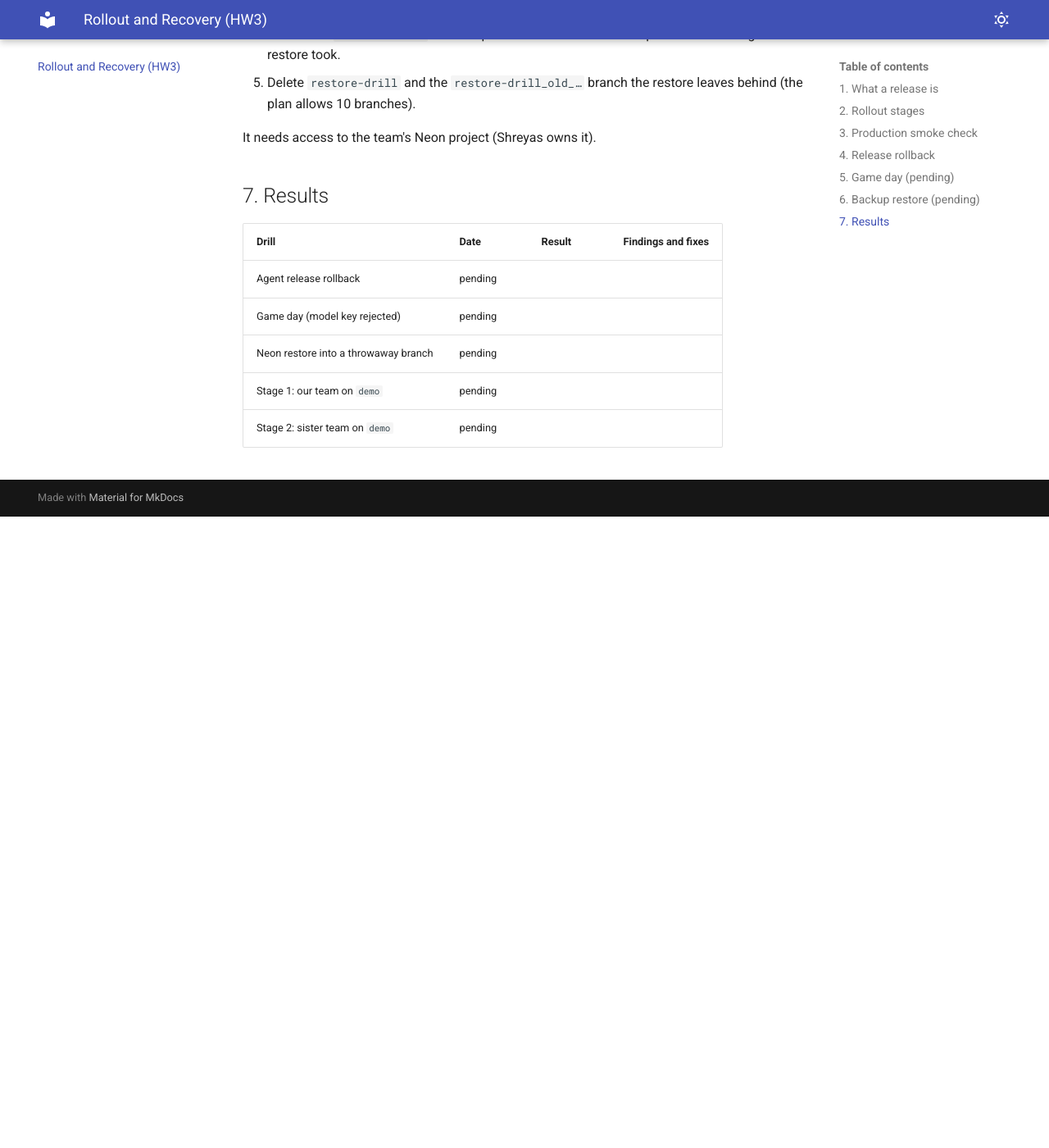
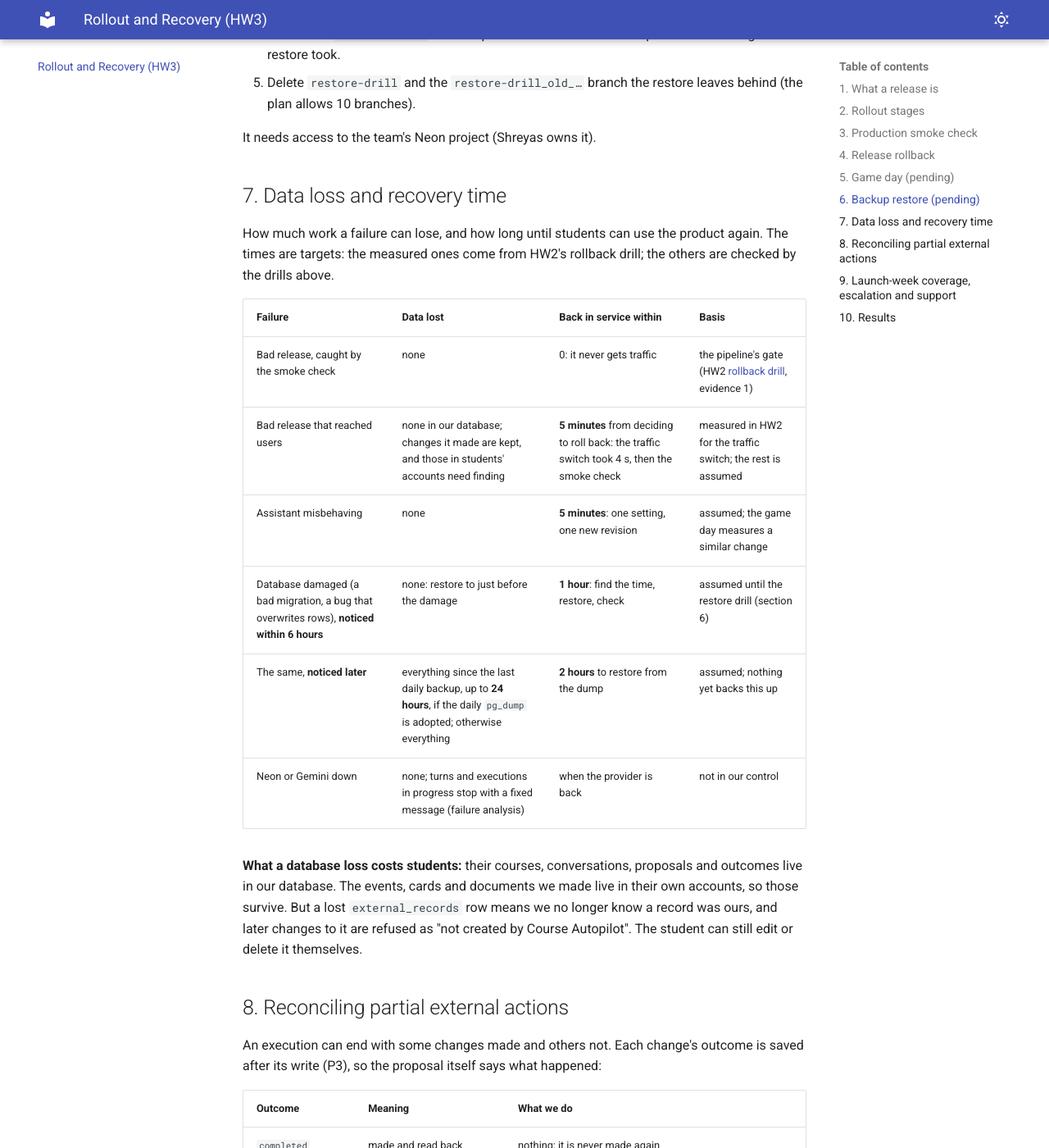
Before and after one commit to Shreyas191/OSPSD-Team-3, an MkDocs documentation site: the page built from docs/rollout.md, in a window 1280 px wide and 1400 px high, scrolled down 5283 px. Shown: the whole window at 82% size. Built offline with MkDocs 1.6.1 and Material for MkDocs 9.7.7, drawn with Linux system fonts in a browser that asks for light colours; before the commit the page ends 5913 px from its top, so only the background shows below that; some of the changed text lies outside the part shown.

Commit message:
docs: data loss and recovery times, reconciliation and launch-week coverage (#113)
Add recovery targets per failure, how partial executions are
reconciled with a daily read-only check, and a proposed on-duty rota,
escalation order and support channel for launch week.

````diff
--- a/docs/rollout.md
+++ b/docs/rollout.md
@@ -124,7 +124,66 @@ A planned failure on `test`, recovered by a teammate who didn't write the runboo
 
 It needs access to the team's Neon project (Shreyas owns it).
 
-## 7. Results
+## 7. Data loss and recovery time
+
+How much work a failure can lose, and how long until students can use the product again. The times are targets: the measured ones come from HW2's rollback drill; the others are checked by the drills above.
+
+| Failure | Data lost | Back in service within | Basis |
+|---|---|---|---|
+| Bad release, caught by the smoke check | none | 0: it never gets traffic | the pipeline's gate (HW2 [rollback drill](rollback-drill.md), evidence 1) |
+| Bad release that reached users | none in our database; changes it made are kept, and those in students' accounts need finding | **5 minutes** from deciding to roll back: the traffic switch took 4 s, then the smoke check | measured in HW2 for the traffic switch; the rest is assumed |
+| Assistant misbehaving | none | **5 minutes**: one setting, one new revision | assumed; the game day measures a similar change |
+| Database damaged (a bad migration, a bug that overwrites rows), **noticed within 6 hours** | none: restore to just before the damage | **1 hour**: find the time, restore, check | assumed until the restore drill (section 6) |
+| The same, **noticed later** | everything since the last daily backup, up to **24 hours**, if the daily `pg_dump` is adopted; otherwise everything | **2 hours** to restore from the dump | assumed; nothing yet backs this up |
+| Neon or Gemini down | none; turns and executions in progress stop with a fixed message (failure analysis) | when the provider is back | not in our control |
+
+**What a database loss costs students:** their courses, conversations, proposals and outcomes live in our database. The events, cards and documents we made live in their own accounts, so those survive. But a lost `external_records` row means we no longer know a record was ours, and later changes to it are refused as "not created by Course Autopilot". The student can still edit or delete it themselves.
+
+## 8. Reconciling partial external actions
+
+An execution can end with some changes made and others not. Each change's outcome is saved after its write (P3), so the proposal itself says what happened:
+
+| Outcome | Meaning | What we do |
+|---|---|---|
+| `completed` | made and read back | nothing; it is never made again |
+| `failed` | not made (refused before writing) | the student runs the proposal again; only `failed` and not-yet-run changes run |
+| `uncertain` | the write may have happened, but its reply was lost or the read-back differed | never retried automatically. The student checks their calendar. Until #90 adds a way to mark it resolved, the on-duty person helps: if the event is there, record it as completed; if not, mark it failed and let it run again |
+| no outcome, proposal stuck `executing` | the API stopped mid-execution | the runbook's ["A proposal stuck in `executing`"](https://github.com/Shreyas191/OSPSD-Team-3/pull/119) section: check the student's accounts for the change with no outcome, then release the proposal |
+
+**Once a day during launch week**, the on-duty person runs these read-only queries and follows up on anything they find with its student:
+
+```sql
+SELECT id, created_at, decided_at FROM proposals WHERE status = 'executing';
+SELECT proposal_id, change_index, recorded_at FROM change_outcomes WHERE status = 'uncertain';
+```
+
+Until execution logs its outcomes (failure analysis, item 4), these queries are the only way to see partial executions.
+
+## 9. Launch-week coverage, escalation and support
+
+**Proposed for the team to confirm:**
+
+| Day (Dec) | On duty | Backup |
+|---|---|---|
+| Tue 2 | John | Shreyas |
+| Wed 3 | Shreyas | Zesan |
+| Thu 4 | Zesan | Jing |
+| Fri 5 | Jing | Victor |
+| Sat 6 | Victor | John |
+
+- **Hours:** 9:00–21:00 Eastern. Outside them, alerts still email the team and are handled the next morning. If something unsafe happens overnight, whoever sees it first turns the assistant off (section 2), which needs no other decision.
+- **The on-duty person:**
+  - checks the agent and API dashboards at the start, middle and end of the day, and Gemini's daily use in AI Studio;
+  - handles alert emails within 30 minutes during hours, using the runbook;
+  - runs the reconciliation queries (section 8);
+  - answers support requests within 2 hours.
+- **Escalation**, in this order:
+  1. the day's backup;
+  2. **Shreyas** for anything that needs owner access: the Google Cloud project, Neon, the Gemini key's project, or Secret Manager;
+  3. **course staff** for a safety violation that affected another team's users (a change without approval, or one user reading another's data). We tell them the same day, after turning the assistant off.
+- **Support channel:** a GitHub issue in this repository with a `launch-support` label, linked from the interface's footer, so every report has a record and an owner. For students without a GitHub account, the interface also lists the team's contact address. The label and the footer link are to be added with #95.
+
+## 10. Results
 
 | Drill | Date | Result | Findings and fixes |
 |---|---|---|---|
````
